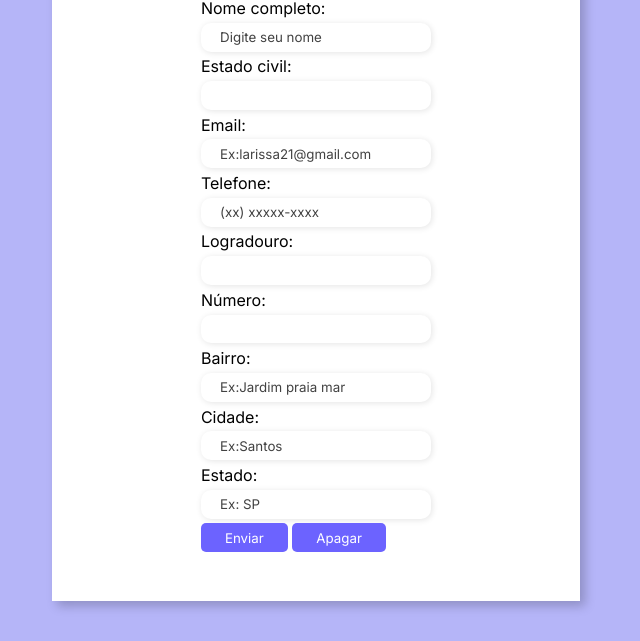
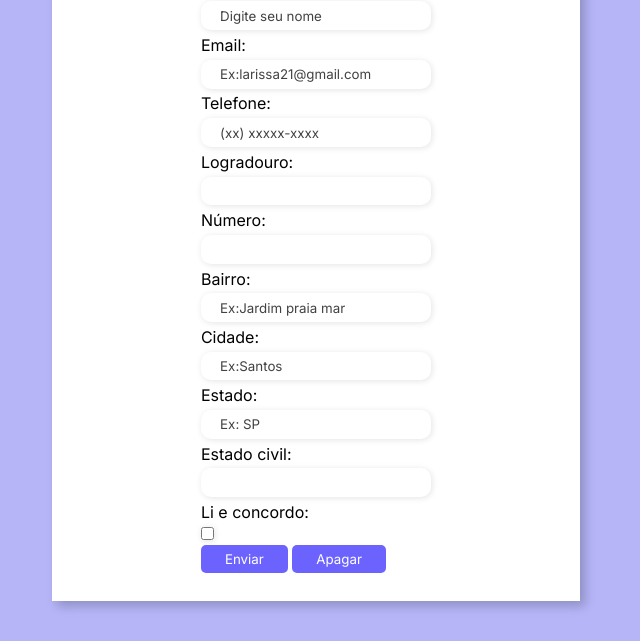
Before and after one commit to AdrianeCS/form-cadastro, a plain HTML site: page index.html in a window 1280 px wide. Shown: the part 159-800 px from the top of the page, without its empty margins (412-1052 px from the left). Drawn offline with Linux system fonts and the light colour scheme.

Commit message:
finalizar

```diff
--- a/index.html
+++ b/index.html
@@ -27,12 +27,8 @@
                 <div class="input-box">
                     <label for="name">Nome completo:</label>
                     <input id= name type="text" name="name" placeholder="Digite seu nome" required>
-                <div class="input-box">
-                    <label for="estadoCivil">Estado civil:</label>
-                    <input type="text" name="estadoCivil" id="estadoCivil"   required>
 
-
-                <div class="input-box">
+         <div class="input-box">
                     <label for="emailUsuario">Email:</label>
                     <input type="email" name="emailUsuario" id="emailUsuario" pattern="[a-z0-9._%+-]+@[a-z0-9.-]+\.[a-z]{2,}$" placeholder="Ex:larissa21@gmail.com" required>
 
@@ -40,7 +36,7 @@
                     <label for="telefoneUsuario">Telefone: </label>
                     <input type="tel" name="telefoneUsuario" id="telefoneUsuario" ng-pattern="/^\([1-9]{2}\)[0-9]{4,5}-[0-9]{4}$/" placeholder="(xx) xxxxx-xxxx">
 
-                <div class="input-box">
+             <div class="input-box">
                     <label for="logradouroUsuario">Logradouro:</label>
                     <input type="text" name="logradouroUsuario" id="logradouroUsuario" required>
 
@@ -60,10 +56,15 @@
                     <label for="estadoUsuario">Estado:</label>
                     <input name="estadoUsuario" id="estadoUsuario" placeholder="Ex: SP">
 
+                    <div class="input-box">
+                        <label for="estadoCivil">Estado civil:</label>
+                        <input type="text" name="estadoCivil" id="estadoCivil"   required>
+
+
                 <div class="input-box">
-                    <div class="input-box">
+                    <label for="liEconcordo">Li e concordo:</label>
+                    <input type="checkbox" name="liEconcordo" id="liEconcordo" required>
                     </div>
-
 
         </div>
         <div  class ="submit-reset" >
--- a/style.css
+++ b/style.css
@@ -130,6 +130,8 @@ color: #000000be;
 }
 
 
+
+
 @media screen and (max-width:1330px) {
     .from-image {
         display: none;
```
